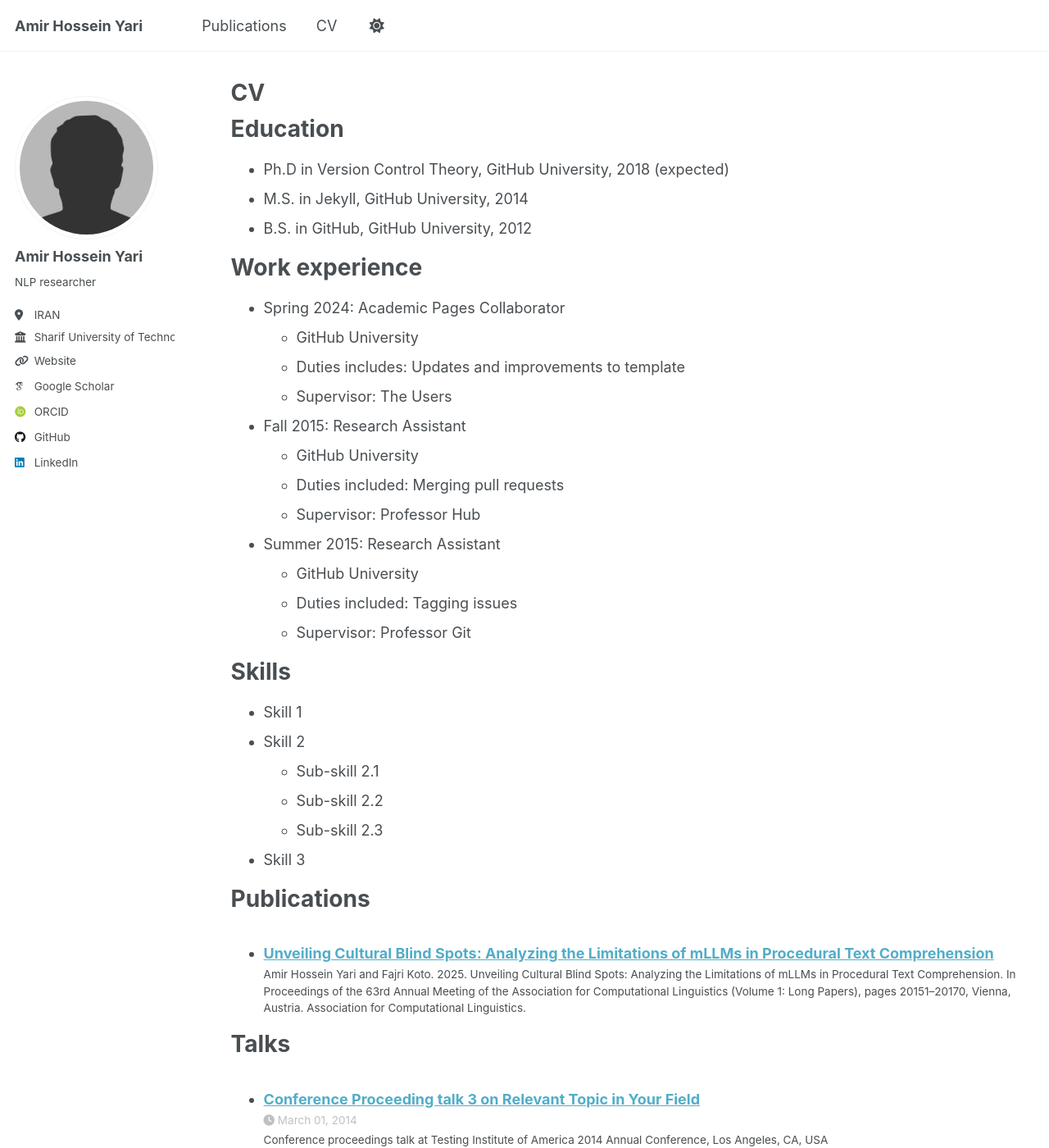
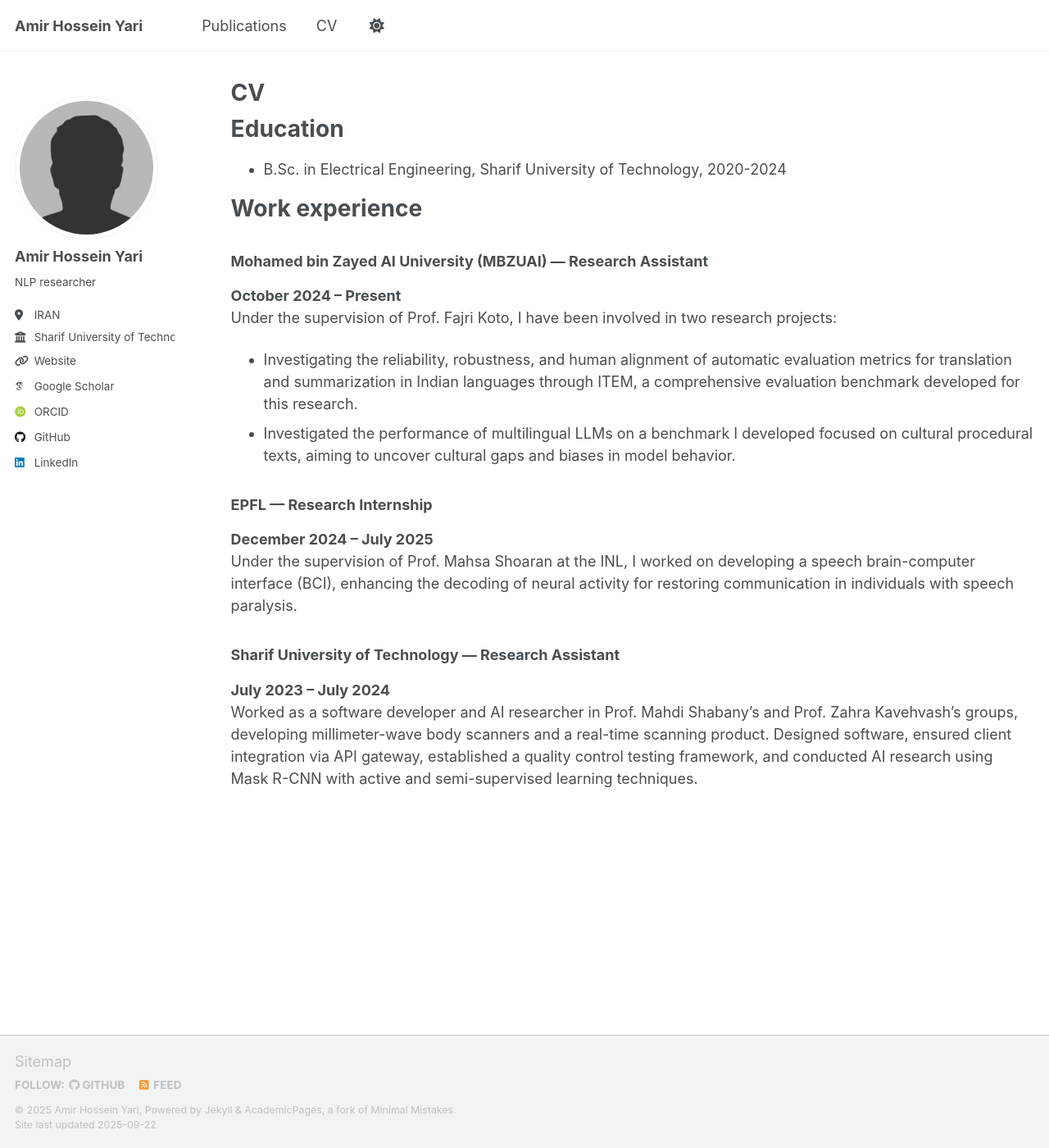
Before and after one commit to AmirHosseinYari2002/AmirHosseinYari2002.github.io, a Jekyll site: the page built from _pages/cv.md, in a window 1280 px wide and 1400 px high. Shown: the whole window at 82% size. Built offline with Jekyll 4.4.1, drawn with Linux system fonts in a browser that asks for light colours; some web fonts are replaced; a script that is not in the unit is left out; some of the changed text lies outside the part shown.

Commit message:
Update CV

```diff
--- a/_data/navigation.yml
+++ b/_data/navigation.yml
@@ -12,4 +12,4 @@ main:
     url: /publications/
 
   - title: "CV"
-    url: /cv-json/
+    url: /cv/
--- a/_pages/cv.md
+++ b/_pages/cv.md
@@ -11,54 +11,21 @@ redirect_from:
 
 Education
 ======
-* Ph.D in Version Control Theory, GitHub University, 2018 (expected)
-* M.S. in Jekyll, GitHub University, 2014
-* B.S. in GitHub, GitHub University, 2012
+* B.Sc. in Electrical Engineering, Sharif University of Technology, 2020-2024
 
 Work experience
 ======
-* Spring 2024: Academic Pages Collaborator
-  * GitHub University
-  * Duties includes: Updates and improvements to template
-  * Supervisor: The Users
+### Mohamed bin Zayed AI University (MBZUAI) — Research Assistant
+**October 2024 – Present**
+Under the supervision of Prof. Fajri Koto, I have been involved in two research projects:
 
-* Fall 2015: Research Assistant
-  * GitHub University
-  * Duties included: Merging pull requests
-  * Supervisor: Professor Hub
+- Investigating the reliability, robustness, and human alignment of automatic evaluation metrics for translation and summarization in Indian languages through ITEM, a comprehensive evaluation benchmark developed for this research.
+- Investigated the performance of multilingual LLMs on a benchmark I developed focused on cultural procedural texts, aiming to uncover cultural gaps and biases in model behavior.
 
-* Summer 2015: Research Assistant
-  * GitHub University
-  * Duties included: Tagging issues
-  * Supervisor: Professor Git
+### EPFL — Research Internship
+**December 2024 – July 2025**
+Under the supervision of Prof. Mahsa Shoaran at the INL, I worked on developing a speech brain-computer interface (BCI), enhancing the decoding of neural activity for restoring communication in individuals with speech paralysis.
 
-Skills
-======
-* Skill 1
-* Skill 2
-  * Sub-skill 2.1
-  * Sub-skill 2.2
-  * Sub-skill 2.3
-* Skill 3
-
-Publications
-======
-  <ul>{% for post in site.publications reversed %}
-    {% include archive-single-cv.html %}
-  {% endfor %}</ul>
-
-Talks
-======
-  <ul>{% for post in site.talks reversed %}
-    {% include archive-single-talk-cv.html  %}
-  {% endfor %}</ul>
-
-Teaching
-======
-  <ul>{% for post in site.teaching reversed %}
-    {% include archive-single-cv.html %}
-  {% endfor %}</ul>
-
-Service and leadership
-======
-* Currently signed in to 43 different slack teams
+### Sharif University of Technology — Research Assistant
+**July 2023 – July 2024**
+Worked as a software developer and AI researcher in Prof. Mahdi Shabany's and Prof. Zahra Kavehvash's groups, developing millimeter-wave body scanners and a real-time scanning product. Designed software, ensured client integration via API gateway, established a quality control testing framework, and conducted AI research using Mask R-CNN with active and semi-supervised learning techniques.
```
